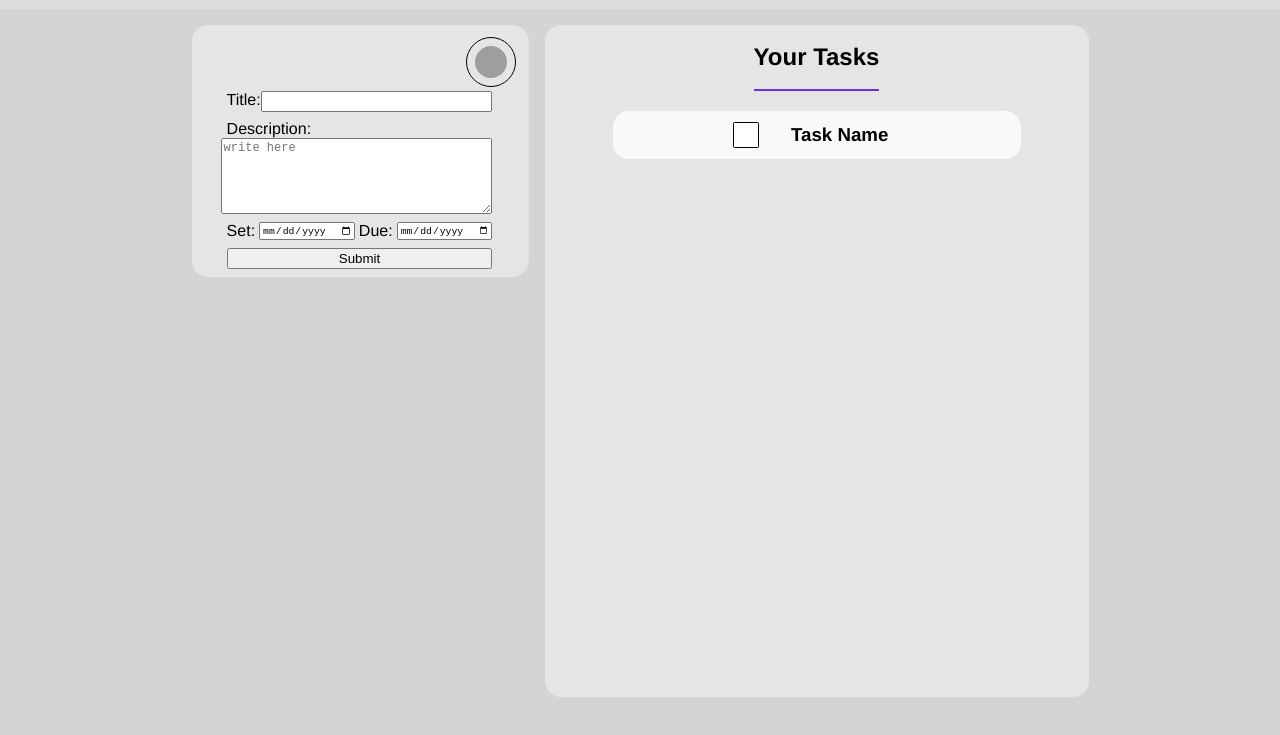
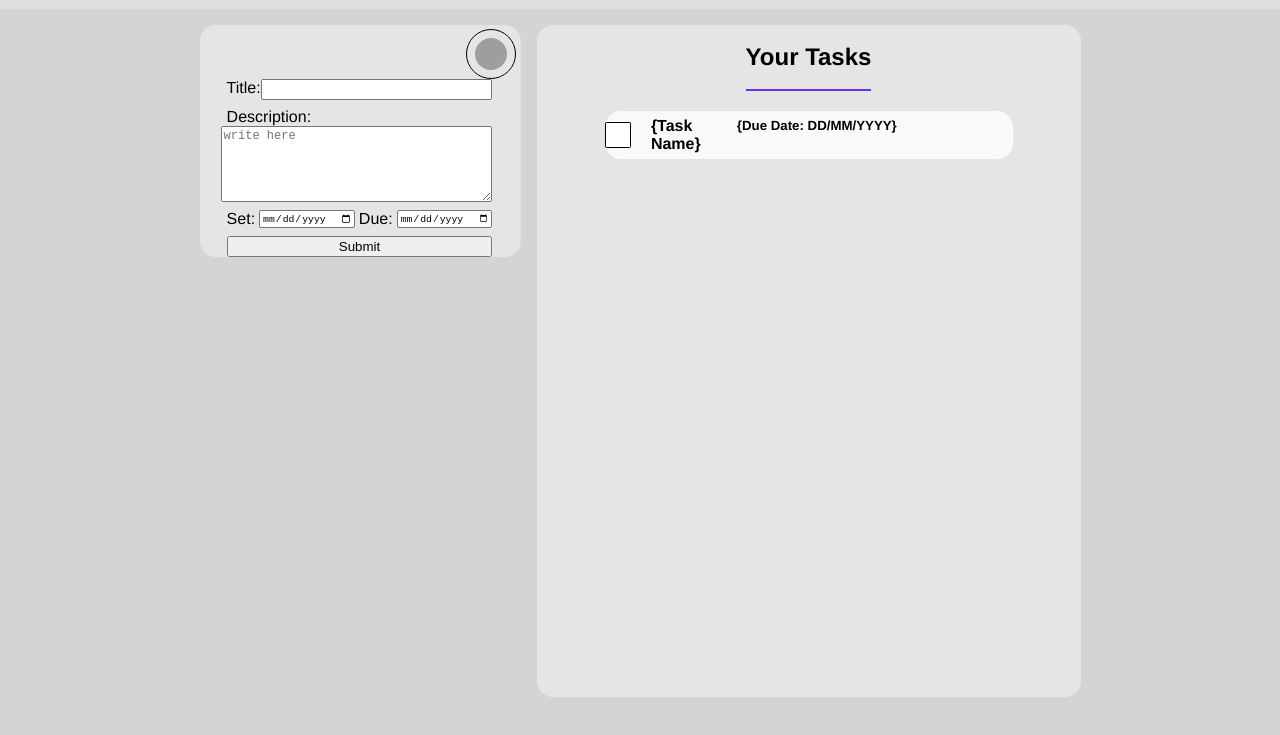
Before and after one commit to SFH6-Devs/task-tamer, a website: page index.html in a window 1280 px wide. Both pictures are taken after a click on the button "Add Task". Shown: the part 41-776 px from the top of the page. Drawn offline with Linux system fonts and the light colour scheme; grey boxes are pictures that could not be loaded.

Commit message:
ihs buggy commit

```diff
--- a/general.css
+++ b/general.css
@@ -57,33 +57,34 @@ section {
     gap: 16px;
 }
 .sidebar {
-    max-width: 377px;
-    padding: 8px;
+    min-width: fit-content;
+    min-height: fit-content;
+    max-height: 60vh;
+    padding: 0;
     display: flex;
     width: calc(var(--sidewidth));
 
     /*background-color: var(--sidebar-background-color);*/
     background-color: #e5e5e5;
     border-right: 1px solid var(--nav-background-color);
-    max-height: 25vh;
+
 
     border-radius: 16px;
-    justify-content: start;
+    justify-content: center;
+
+    flex-direction: column;
     align-items: center;
-    flex-direction: column;
-    gap: 4px;
 
 }
 .sidebar  h2{
     text-align: center;
-    margin-block: auto;
 
 }
 .actionside{
     display: flex;
     justify-content: center;
     align-items: center;
-    height: 75%;
+
 
 }
 .reloadbtn{
@@ -143,6 +144,8 @@ section{
 }
 form *{
     min-width: none;
+    max-height: 25vh;
+
 }
 form{
 
@@ -258,7 +261,6 @@ form textarea{
     background-color: var(--background-color);
     flex-grow: 1;
 
-    justify-content: center;
     gap: 5%;
 
     align-items: center;
@@ -279,12 +281,10 @@ form textarea{
 }
 .taskdeets{
 
-    margin-inline: 12px;
     display: flex;
-
-    justify-content: center;
-    align-items: center;
-
+    gap: 20px;
+    max-width: fit-content;
+    flex-grow: 1;
 }
 .taskhead{
     display: flex;
--- a/index.html
+++ b/index.html
@@ -76,7 +76,11 @@
                                 </div>
                                 <div class="taskdeets">
 
-                                    <h3 class="taskTitle" id="taskTitle">Task Name</h3>
+                                    <h4 class="taskTitle" id="taskTitle">{Task Name}</h5>
+                                    <h5 class="date">{Due Date: DD/MM/YYYY}</h6>
+                                    <!-- <h5 class="titleDescription">{Description...}</h5> -->
+
+
                                 </div>
                             </div>
                         </div>
```
Also changed, not shown: index.js (line endings or trailing spaces).
